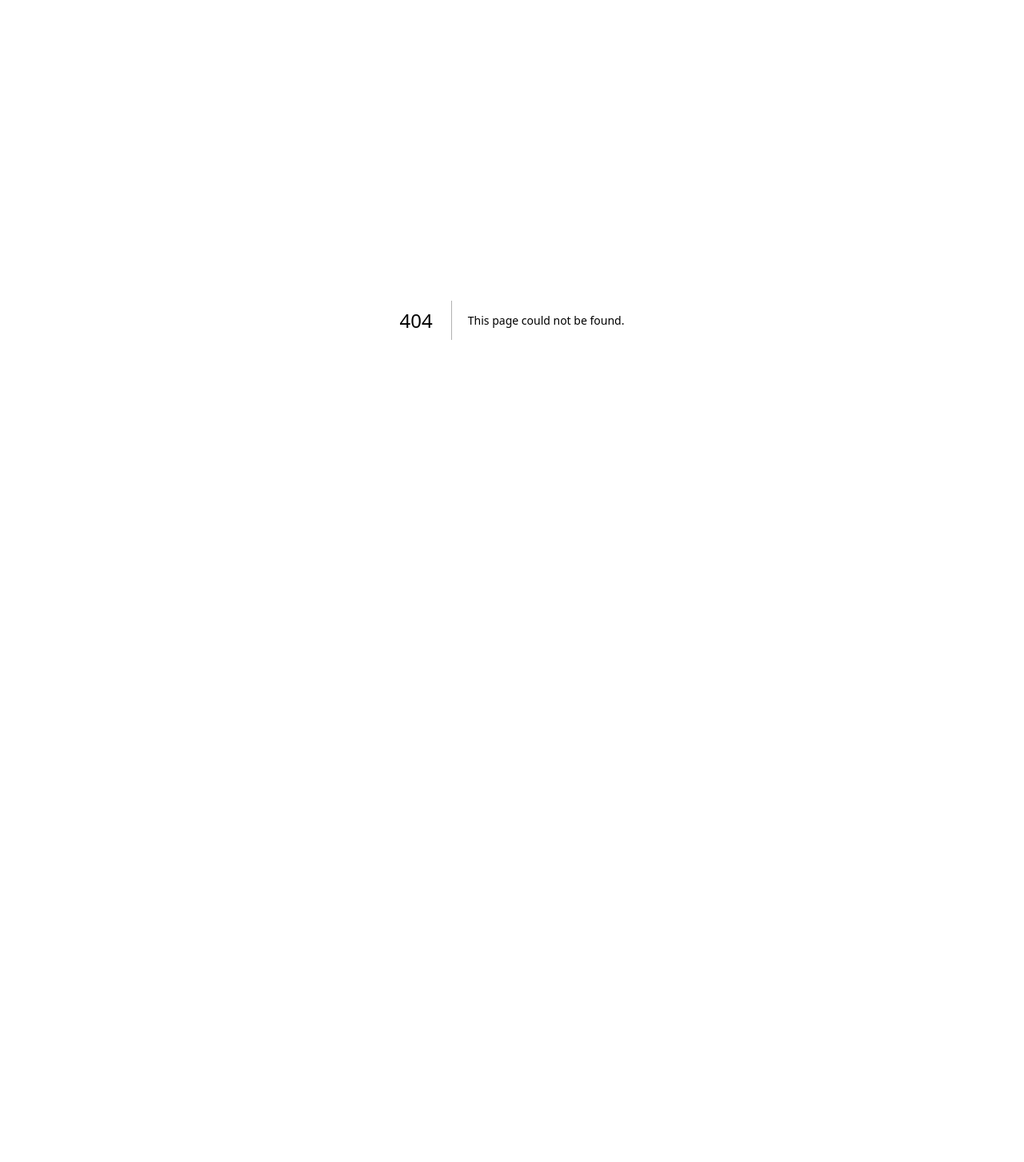
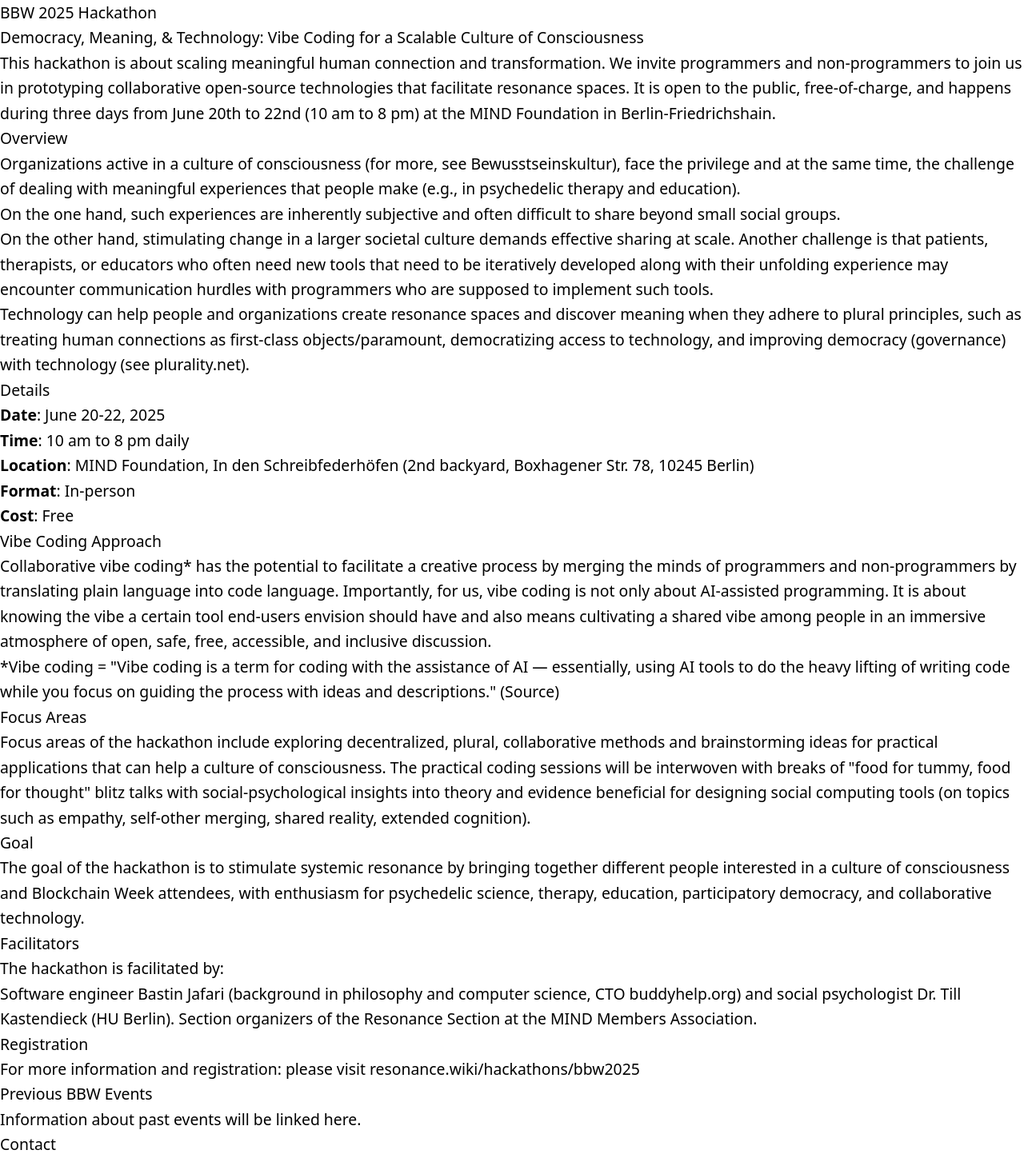
Before and after one commit to SocialResonance/wiki-next, a Next.js app: page /hackathons/bbw_2025 in a window 1280 px wide. Before the commit this address had no page. Shown: the top 1453 px of the page at 80% size. Before the commit the page ends 800 px from the top, so only its background shows below. Built offline with nearby package versions, Linux system fonts and the light colour scheme; a web font is replaced by a local one.

Commit message:
feat: Hackathon

```diff
--- a/pages/_meta.tsx
+++ b/pages/_meta.tsx
@@ -2,6 +2,7 @@
   "index": "Welcome",
   "reading-group": "Reading Group",
   "section": "Resonance Section",
+  "hackathons": "Hackathons",
   // "resonance": "Resonance",
   // "bewusstseinskultur": "Bewusstseinskultur",
   // "plurality": "Plurality",
--- /dev/null
+++ b/pages/hackathons/_meta.tsx
@@ -0,0 +1,4 @@
+export default {
+  "index": "Overview",
+  "bbw_2025": "BBW 2025"
+}
--- /dev/null
+++ b/pages/hackathons/bbw_2025.mdx
@@ -0,0 +1,52 @@
+# BBW 2025 Hackathon
+
+## Democracy, Meaning, & Technology: Vibe Coding for a Scalable Culture of Consciousness
+
+This hackathon is about scaling meaningful human connection and transformation. We invite programmers and non-programmers to join us in prototyping collaborative open-source technologies that facilitate resonance spaces. It is open to the public, free-of-charge, and happens during three days from June 20th to 22nd (10 am to 8 pm) at the MIND Foundation in Berlin-Friedrichshain.
+
+## Overview
+
+Organizations active in a culture of consciousness (for more, see [Bewusstseinskultur](https://www.mind-foundation.org/blog/bewusstseinskultur)), face the privilege and at the same time, the challenge of dealing with meaningful experiences that people make (e.g., in psychedelic therapy and education).
+
+On the one hand, such experiences are inherently subjective and often difficult to share beyond small social groups.
+
+On the other hand, stimulating change in a larger societal culture demands effective sharing at scale. Another challenge is that patients, therapists, or educators who often need new tools that need to be iteratively developed along with their unfolding experience may encounter communication hurdles with programmers who are supposed to implement such tools.
+
+Technology can help people and organizations create resonance spaces and discover meaning when they adhere to plural principles, such as treating human connections as first-class objects/paramount, democratizing access to technology, and improving democracy (governance) with technology (see [plurality.net](https://plurality.net)).
+
+## Details
+- **Date**: June 20-22, 2025
+- **Time**: 10 am to 8 pm daily
+- **Location**: MIND Foundation, In den Schreibfederhöfen (2nd backyard, Boxhagener Str. 78, 10245 Berlin)
+- **Format**: In-person
+- **Cost**: Free
+
+## Vibe Coding Approach
+
+Collaborative vibe coding* has the potential to facilitate a creative process by merging the minds of programmers and non-programmers by translating plain language into code language. Importantly, for us, vibe coding is not only about AI-assisted programming. It is about knowing the vibe a certain tool end-users envision should have and also means cultivating a shared vibe among people in an immersive atmosphere of open, safe, free, accessible, and inclusive discussion.
+
+*Vibe coding = "Vibe coding is a term for coding with the assistance of AI — essentially, using AI tools to do the heavy lifting of writing code while you focus on guiding the process with ideas and descriptions." ([Source](https://medium.com/@niall.mcnulty/vibe-coding-b79a6d3f0caa))
+
+## Focus Areas
+
+Focus areas of the hackathon include exploring decentralized, plural, collaborative methods and brainstorming ideas for practical applications that can help a culture of consciousness. The practical coding sessions will be interwoven with breaks of "food for tummy, food for thought" blitz talks with social-psychological insights into theory and evidence beneficial for designing social computing tools (on topics such as empathy, self-other merging, shared reality, extended cognition).
+
+## Goal
+
+The goal of the hackathon is to stimulate systemic resonance by bringing together different people interested in a culture of consciousness and Blockchain Week attendees, with enthusiasm for psychedelic science, therapy, education, participatory democracy, and collaborative technology.
+
+## Facilitators
+
+The hackathon is facilitated by:
+- Software engineer Bastin Jafari (background in philosophy and computer science, CTO buddyhelp.org) and social psychologist Dr. Till Kastendieck (HU Berlin).
+ Section organizers of the Resonance Section at the MIND Members Association.
+
+## Registration
+
+For more information and registration: please visit [resonance.wiki/hackathons/bbw2025](https://resonance.wiki/hackathons/bbw2025)
+
+## Previous BBW Events
+Information about past events will be linked here.
+
+## Contact
+For questions about the BBW 2025 Hackathon, please contact [contact information].
--- /dev/null
+++ b/pages/hackathons/index.mdx
@@ -0,0 +1,7 @@
+# Hackathons
+
+Welcome to the Resonance Hackathons section. Here you'll find information about our past and upcoming hackathon events.
+
+## Upcoming Events
+
+- [BBW 2025: Democracy, Meaning, & Technology](/hackathons/bbw_2025) - Vibe Coding for a Scalable Culture of Consciousness (June 20-22, 2025)
```
